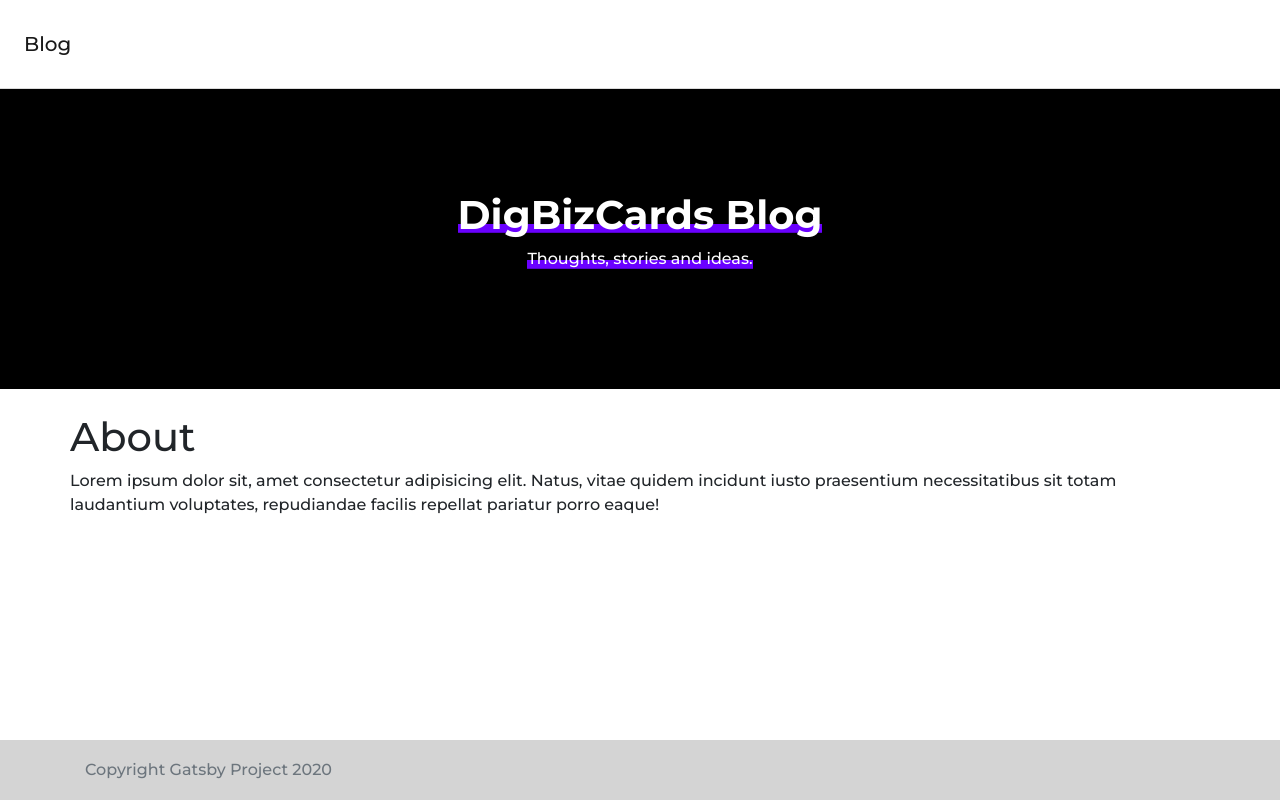
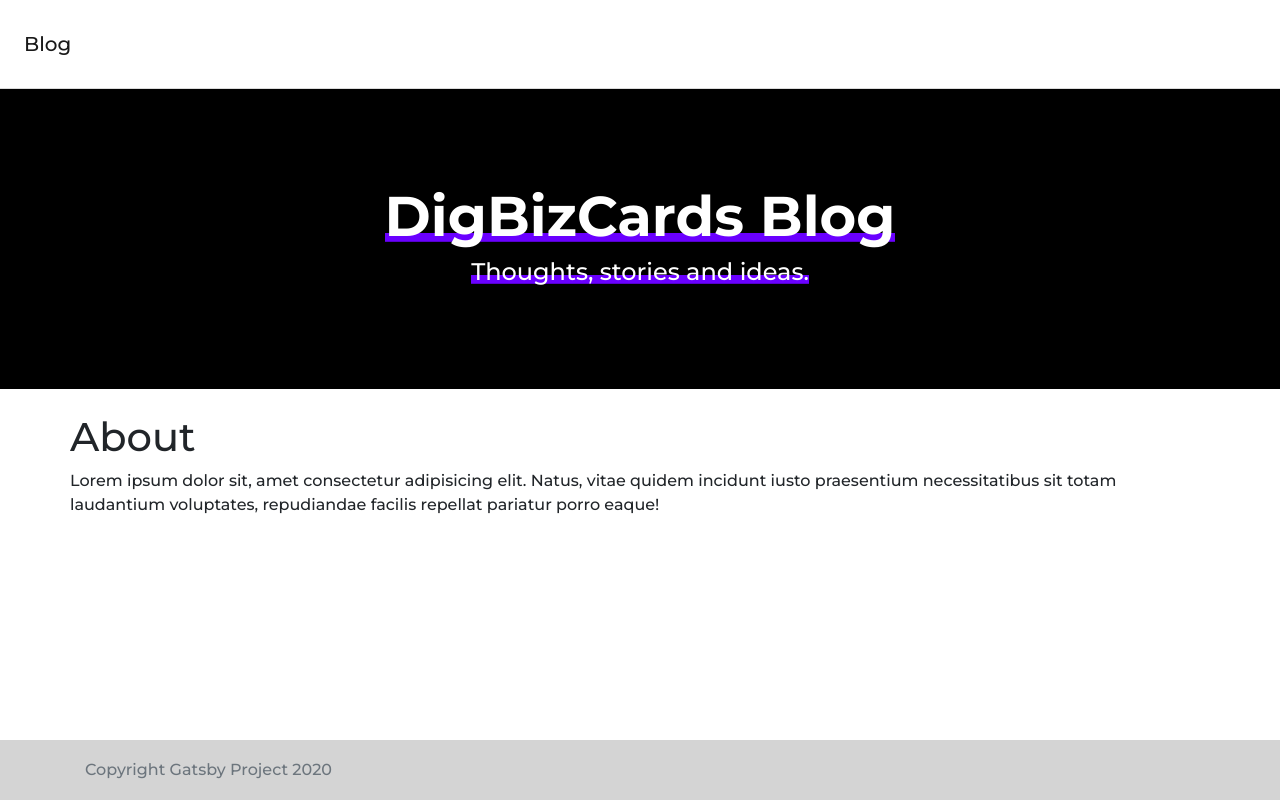
Before and after one commit to Yoshik18/Gatsby-Graphql-Blog, a Gatsby site: page /about in a window 1280 px wide. Built offline with nearby package versions, Linux system fonts and the light colour scheme; Gatsby itself is replaced by a stand-in of ours.

```diff
--- a/package.json
+++ b/package.json
@@ -5,6 +5,7 @@
   "version": "0.1.0",
   "license": "MIT",
   "scripts": {
+    "clean": "rm -rf .cache",
     "build": "gatsby build",
     "develop": "gatsby develop",
     "format": "prettier --write \"**/*.{js,jsx,json,md}\"",
--- a/src/components/Hero.js
+++ b/src/components/Hero.js
@@ -4,8 +4,10 @@
   return (
     <div>
       <div className="hero mb-4 d-flex flex-column justify-content-center align-items-center text-white">
-        <h1 className="font-weight-bold underline">DigBizCards Blog</h1>
-        <p className="underline">Thoughts, stories and ideas.</p>
+        <h1 className=" display-4 font-weight-bold underline">
+          DigBizCards Blog
+        </h1>
+        <h4 className="underline">Thoughts, stories and ideas.</h4>
       </div>
     </div>
   )
```
Also changed, not shown: gatsby-config.js (+0 -7 lines).
